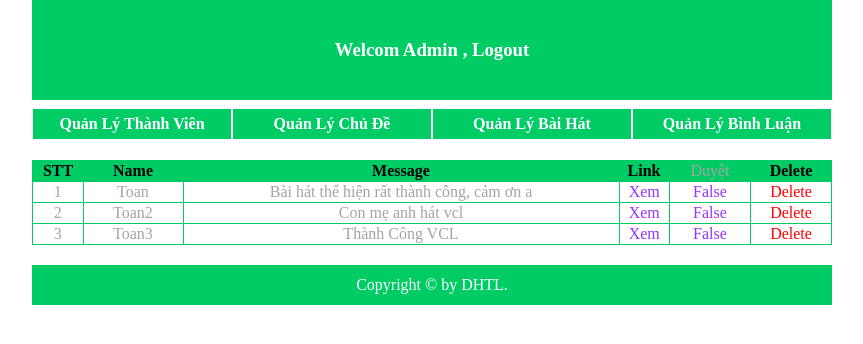
After one commit to toandv98/CSE485_N031961, a PHP site: page /Congngheweb/admin/list_comment.php in a window 1280 px wide. The commit adds this page. Shown: the top 344 px of the page, without its empty margins (208-1071 px from the left). Run offline with PHP 8.4, Linux system fonts and the light colour scheme.

Commit message:
Admin
Admin

```diff
--- /dev/null
+++ b/admin/list_comment.php
@@ -0,0 +1,46 @@
+<?php
+    include('templates/header.php');
+
+?>
+    <div id="wrapper">
+        <table>
+            <tr style="background: #0C6;">
+                <th style="width:50px;">STT</th>
+                <th style="width:100px;">Name</th>
+                <th>Message</th>
+                <th style="width:50px;">Link</th>
+                <td style="width:80px;">Duyệt</td>
+                <th style="width:80px;">Delete</a></th>
+            </tr>
+            <tr>
+                <td>1</td>
+                <td>Toan</td>
+                <td>Bài hát thể hiện rất thành công, cảm ơn a</td>
+                <td><a href="#" style="color:#93f">Xem</a></td>
+                <td><a href="#" style="color:#93f">False</a></td>
+                <td><a href="#"" style="color:red;">Delete</a></td>
+            </tr>
+            <tr>
+                <td>2</td>
+                <td>Toan2</td>
+                <td>Con mẹ anh hát vcl</td>
+                <td><a href="#" style="color:#93f">Xem</a></td>
+                <td><a href="#" style="color:#93f">False</a></td>
+                <td><a href="#"style="color:red;">Delete</a></td>
+            </tr>
+            <tr>
+                <td>3</td>
+                <td>Toan3</td>
+                <td>Thành Công VCL</td>
+                <td><a href="#" style="color:#93f">Xem</a></td>
+                <td><a href="#" style="color:#93f">False</a></td>
+                <td><a href="#"style="color:red;">Delete</a></td>
+            </tr>
+        </table>
+    </div>
+    <?php
+    include('templates/footer.php');
+
+?>
+</body>
+</html>
--- /dev/null
+++ b/admin/style.css
@@ -0,0 +1,68 @@
+*{
+    padding: 0px;
+    margin: 0px;
+}
+
+body{
+    width: 800px;
+    margin: auto;
+
+}
+a{
+    text-decoration: none;
+}
+
+a:hover{
+    text-decoration: underline;
+}
+#top{
+    height: 100px;
+    background: #00CC66;
+    text-align: center;
+    line-height: 100px;
+
+}
+
+#menu{
+    margin-top: 8px;
+}
+#menu li{
+    float: left;
+    width: 198px;
+    text-align: center;
+    line-height: 30px;
+    border: 1px solid #FFFFFF;
+    background: #00CC66;
+    list-style: none;
+}
+
+#menu li a{
+    color: #FFFFFF;
+    font-weight: bold;
+}
+
+#wrapper table{
+    margin-top: 20px;
+    width: 800px;
+    text-align: center;
+    border-collapse: collapse;
+}
+
+#wrapper table tr{
+    border: 1px solid #0c6;
+    line-height: 20px;
+}
+
+#wrapper table td{
+    color:#a4a4a4;
+    border: 1px solid #0c6;
+}
+
+#footer{
+    height: 40px;
+    line-height: 40px;
+    background: #00cc66;
+    text-align: center;
+    color:#FFFFFF;
+    margin-top: 20px;
+}
--- /dev/null
+++ b/admin/templates/footer.php
@@ -0,0 +1,3 @@
+<div id="footer">
+        Copyright &copy; by DHTL.
+    </div>
--- /dev/null
+++ b/admin/templates/header.php
@@ -0,0 +1,26 @@
+<!DOCTYPE html>
+<html>
+<head>
+
+
+    </style>
+    <meta charset="utf-8" />
+    <meta http-equiv="X-UA-Compatible" content="IE=edge">
+    <title>Trang Quản Trị Admin</title>
+    <meta name="viewport" content="width=device-width, initial-scale=1">
+    <link rel="stylesheet" type="text/css" media="screen" href="style.css" />
+    <script src="main.js"></script>
+</head>
+<body>
+    <div id="top">
+        <h3 style="color:#FFF";>Welcom Admin , <a href="../php/xulydangxuat.php" style="color:#FFF";>Logout</a></h3>
+    </div>
+    <div id="menu">
+        <ul>
+            <li><a href="list_user.php">Quản Lý Thành Viên</a></li>
+            <li><a href="list_chude.php">Quản Lý Chủ Đề</a></li>
+            <li><a href="list_baihat.php">Quản Lý Bài Hát</a></li>
+            <li><a href="list_comment.php">Quản Lý Bình Luận</a></li>
+        </ul>
+    </div>
+    <div style="clear:left";></div>
--- a/php/connect.php
+++ b/php/connect.php
@@ -2,7 +2,7 @@
 $servername = "localhost";
 $username = "root";
 $password = "";
-$dbname = "nhac";
+$dbname = "tlumusic";
 
 $con = mysqli_connect($servername,$username,$password,$dbname);
 
--- a/php/xuly.php
+++ b/php/xuly.php
@@ -36,10 +36,10 @@
     ");
 
     if ($addmember)
-        echo "Quá trình đăng ký thành công. <a href='/'>Về trang chủ</a>";
+        echo "Quá trình đăng ký thành công. <a href='/CongngheWeb'>Về trang chủ</a>";
     else
         echo "Có lỗi xảy ra trong quá trình đăng ký. <a href='index.php'>Thử lại</a>";
-
+/*
 $to = "hongducphi17@gmail.com";
 $subject = "Email";
 
@@ -71,5 +71,5 @@ if($send)
 else
 {
     echo "Lỗi";
-}
+}*/
 ?>
```
Also changed, not shown: admin/admin.php (added, +14 -0 lines), admin/list_baihat.php (added, +46 -0 lines), admin/list_chude.php (added, +42 -0 lines), admin/list_user.php (added, +49 -0 lines), php/xulydangnhap.php (+12 -2 lines).
